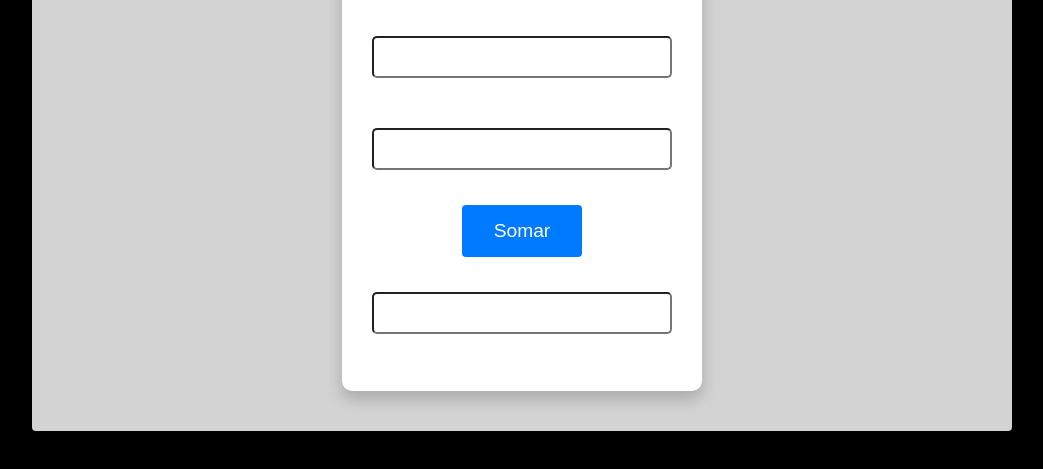
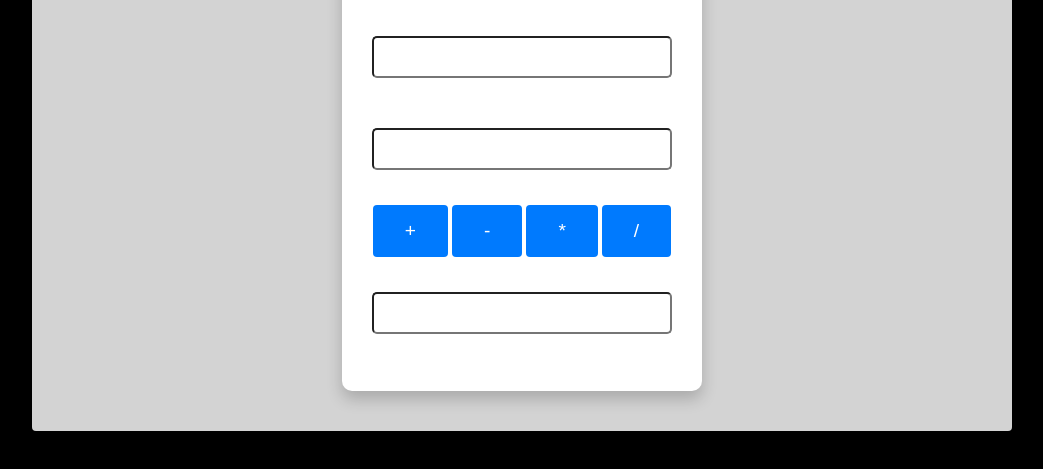
Before and after one commit to albertleme/BootCampDevJr-Calculator, a plain HTML site: page index.html in a window 1280 px wide. Shown: the part 157-626 px from the top of the page, without its empty margins (118-1161 px from the left). Drawn offline with Linux system fonts and the light colour scheme.

Commit message:
closes 4 - Implementação das operações básicas

```diff
--- a/index.html
+++ b/index.html
@@ -12,7 +12,12 @@
             <h1>Calculadora</h1>
             <input id="num1" type="number">
             <input id="num2" type="number">
-            <button onclick="calc()">Somar</button>
+            <div class="botoes">
+                <button onclick="calc('+')">+</button>
+                <button onclick="calc('-')">-</button>
+                <button onclick="calc('*')">*</button>
+                <button onclick="calc('/')">/</button>
+            </div>
             <input id="output" type="text" readonly>
         </div>
         <div class="history">
--- a/script.js
+++ b/script.js
@@ -1,8 +1,14 @@
-function calc(){
+function calc(op){
     var num1 = parseFloat(document.getElementById("num1").value)
     var num2 = parseFloat(document.getElementById("num2").value)
+    var output = 0
 
-    var output = num1 + num2
+    switch(op){
+        case '+': output = num1 + num2;break;
+        case '-': output = num1 - num2;break;
+        case '*': output = num1 * num2;break;
+        case '/': output = num1 / num2;break;
+    }
 
     document.getElementById("output").value = output
 }
```
